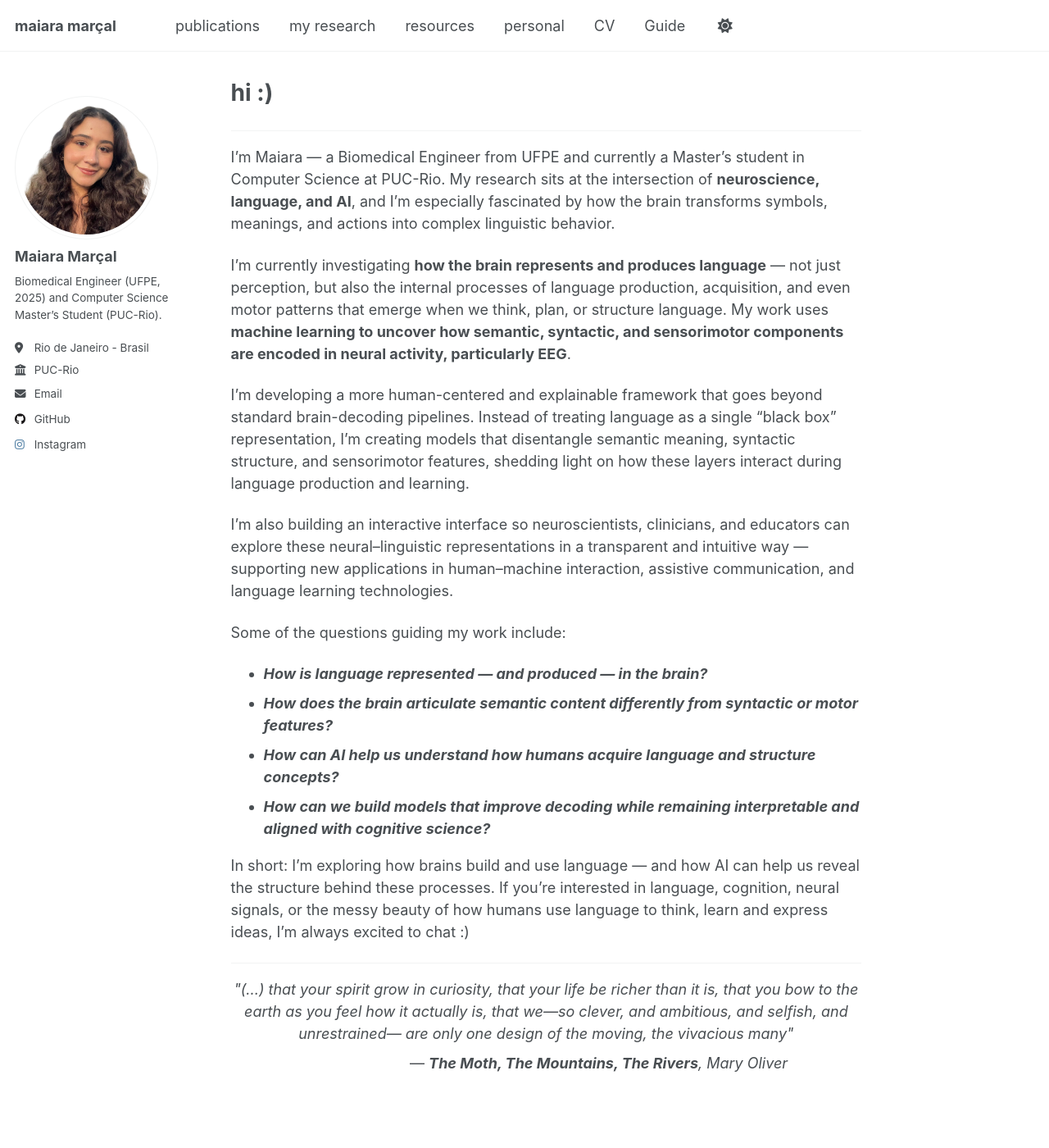
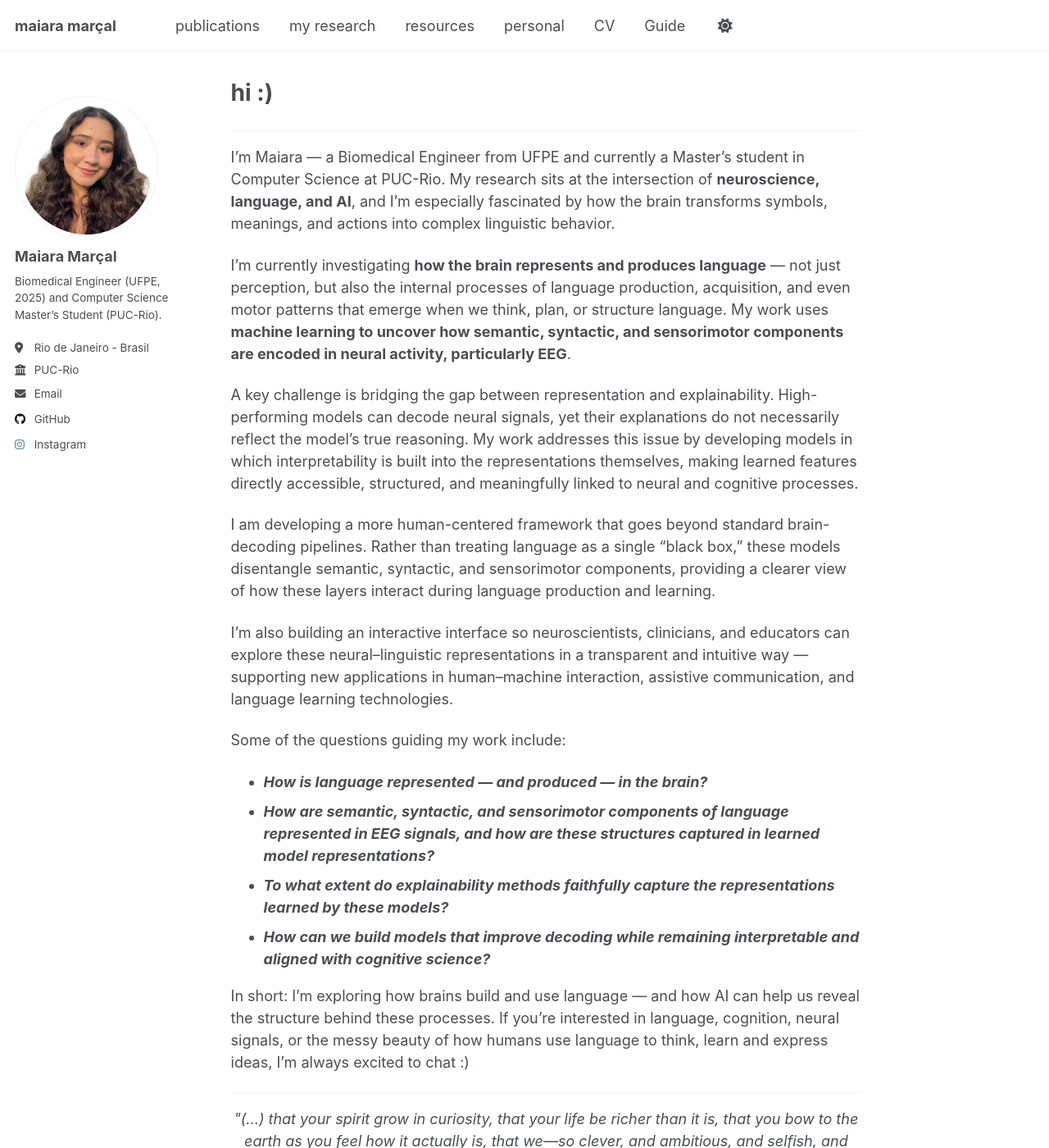
Before and after one commit to maiaramaaraujo/maiaramaaraujo.github.io, a Jekyll site: the page built from _pages/about.md, in a window 1280 px wide and 1400 px high. Shown: the whole window at 82% size. Built offline with Jekyll 4.4.1, drawn with Linux system fonts in a browser that asks for light colours; a script that is not in the unit is left out.

Commit message:
Update about.md

```diff
--- a/_pages/about.md
+++ b/_pages/about.md
@@ -12,15 +12,17 @@ I’m Maiara — a Biomedical Engineer from UFPE and currently a Master’s stud
 
 I’m currently investigating **how the brain represents and produces language** — not just perception, but also the internal processes of language production, acquisition, and even motor patterns that emerge when we think, plan, or structure language. My work uses **machine learning to uncover how semantic, syntactic, and sensorimotor components are encoded in neural activity, particularly EEG**.
 
-I’m developing a more human-centered and explainable framework that goes beyond standard brain-decoding pipelines. Instead of treating language as a single “black box” representation, I’m creating models that disentangle semantic meaning, syntactic structure, and sensorimotor features, shedding light on how these layers interact during language production and learning.
+A key challenge is bridging the gap between representation and explainability. High-performing models can decode neural signals, yet their explanations do not necessarily reflect the model’s true reasoning. My work addresses this issue by developing models in which interpretability is built into the representations themselves, making learned features directly accessible, structured, and meaningfully linked to neural and cognitive processes.
+
+I am developing a more human-centered framework that goes beyond standard brain-decoding pipelines. Rather than treating language as a single “black box,” these models disentangle semantic, syntactic, and sensorimotor components, providing a clearer view of how these layers interact during language production and learning.
 
 I’m also building an interactive interface so neuroscientists, clinicians, and educators can explore these neural–linguistic representations in a transparent and intuitive way — supporting new applications in human–machine interaction, assistive communication, and language learning technologies.
 
 Some of the questions guiding my work include:
 
 - ***How is language represented — and produced — in the brain?***
-- ***How does the brain articulate semantic content differently from syntactic or motor features?***
-- ***How can AI help us understand how humans acquire language and structure concepts?***
+- ***How are semantic, syntactic, and sensorimotor components of language represented in EEG signals, and how are these structures captured in learned model representations?***
+- ***To what extent do explainability methods faithfully capture the representations learned by these models?***
 - ***How can we build models that improve decoding while remaining interpretable and aligned with cognitive science?***
 
 
```
